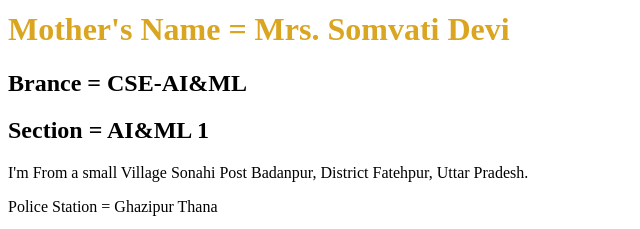
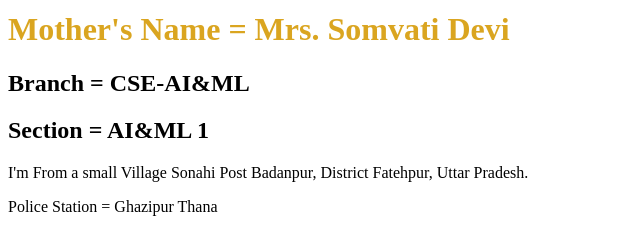
Before and after one commit to Ansh1221580288/html-aiml1, a plain HTML site: page index.html in a window 1280 px wide. Shown: the part 127-356 px from the top of the page, 0-640 px from the left. Drawn offline with Linux system fonts and the light colour scheme.

Commit message:
Assignment01

```diff
--- a/index.html
+++ b/index.html
@@ -9,7 +9,7 @@
 <H1 style="color: indigo;"> Name = Ansh Shukla </H1>
 <H1 style="color: goldenrod;"> Father's Name = Mr. Rajeev Shukla </H1>
 <H1 style="color: goldenrod;"> Mother's Name = Mrs. Somvati  Devi </H1>
-<H2 style="color: black;"> Brance = CSE-AI&ML</H2>
+<H2 style="color: black;"> Branch = CSE-AI&ML</H2>
 <H2> Section = AI&ML 1</H2>
 <P> I'm From a small Village Sonahi Post Badanpur, District Fatehpur, Uttar Pradesh. </P>
 <p> Police Station = Ghazipur Thana </p>
```
